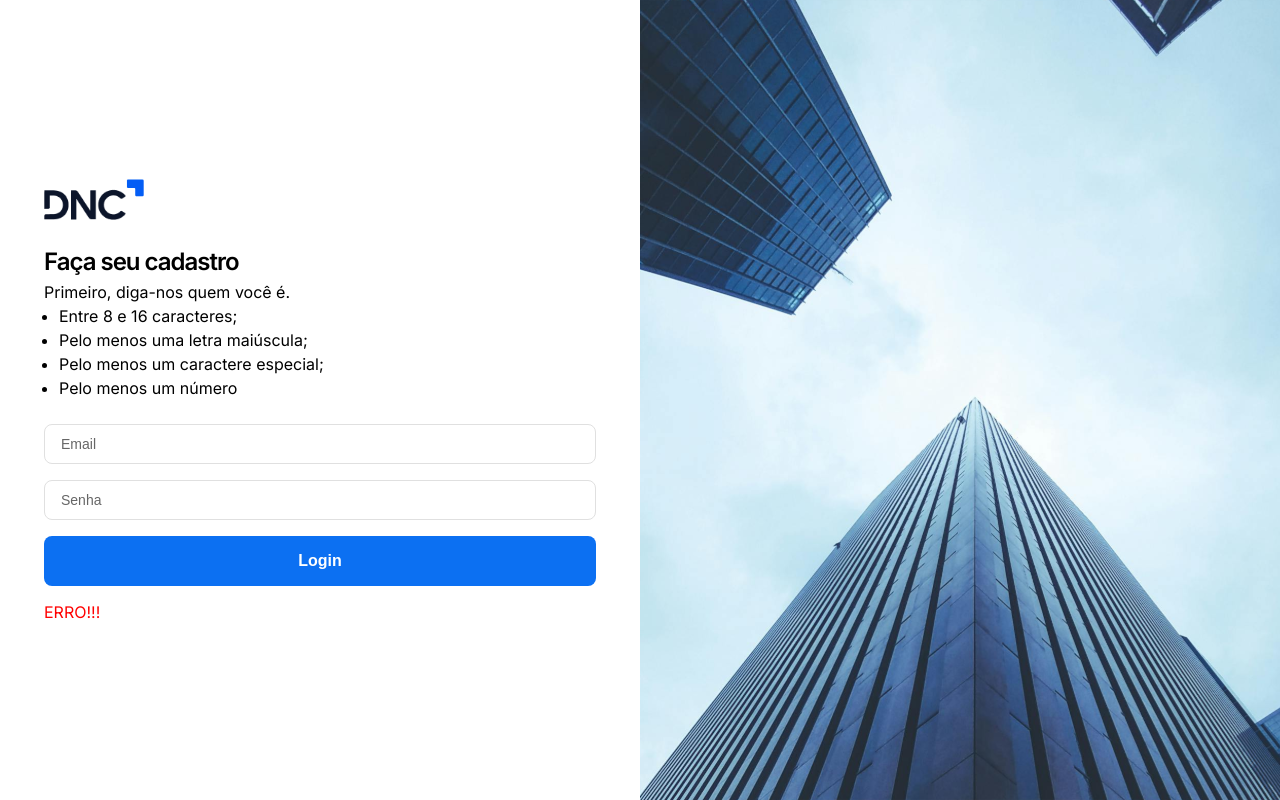
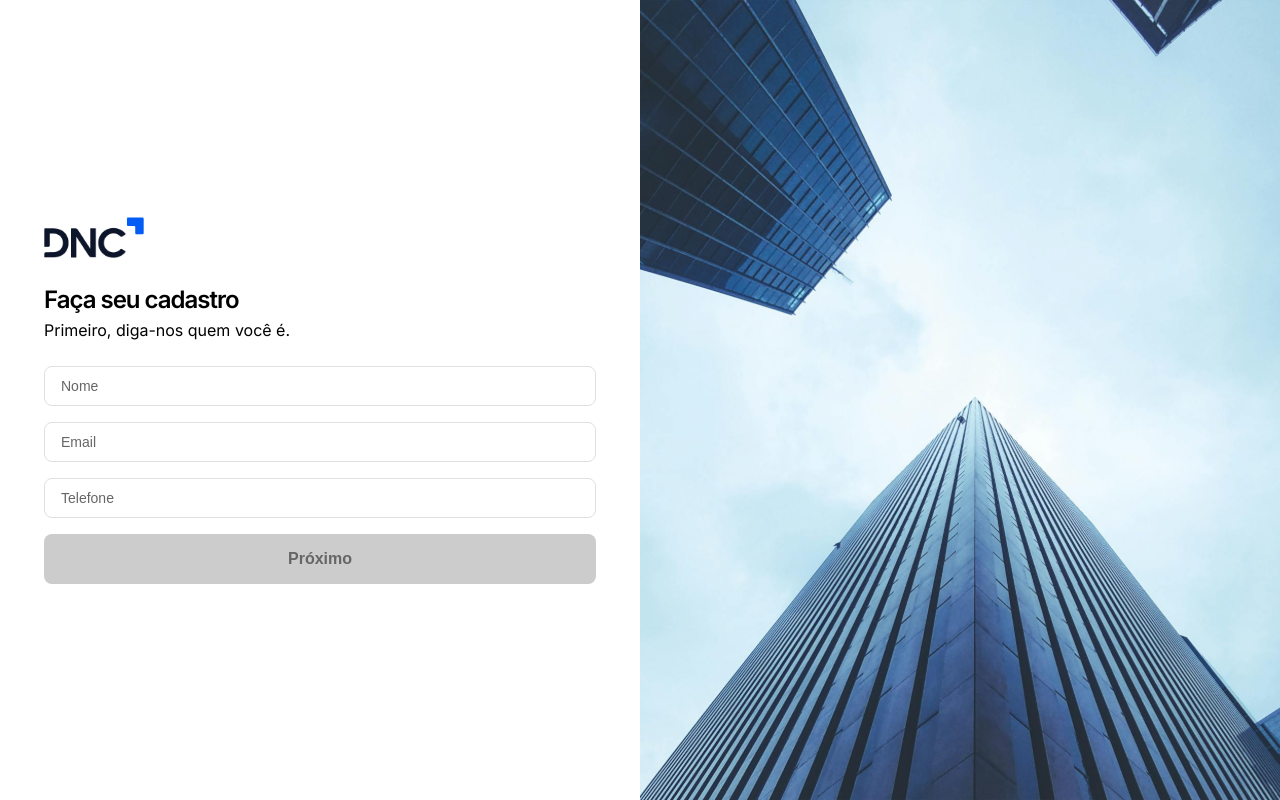
Before and after one commit to dinizgb/dnc-sales-dashboard-gsd, a React (Vite) app: page /cadastro in a window 1280 px wide. Built offline with nearby package versions, Linux system fonts and the light colour scheme.

Commit message:
Feat: Create profile flow

```diff
--- a/package.json
+++ b/package.json
@@ -13,6 +13,7 @@
     "@emotion/react": "^11.11.4",
     "@emotion/styled": "^11.11.5",
     "@mui/material": "^5.16.1",
+    "@reduxjs/toolkit": "^2.2.6",
     "@types/js-cookie": "^3.0.6",
     "@types/styled-components": "^5.1.34",
     "axios": "^1.7.2",
@@ -22,6 +23,7 @@
     "react": "^18.3.1",
     "react-chartjs-2": "^5.2.0",
     "react-dom": "^18.3.1",
+    "react-redux": "^9.1.2",
     "react-router-dom": "^6.24.1",
     "styled-components": "^6.1.11"
   },
--- a/src/hooks/useFormValidation.ts
+++ b/src/hooks/useFormValidation.ts
@@ -17,7 +17,17 @@
         return /\S+@\S+\.\S+/.test(String(formValues[index]))
       }
       if (input.type === 'password') {
-        return String(formValues[index]).length > 7
+        const password = String(value)
+        const hasCorrectLenght = password.length >= 8 && password.length <= 16
+        const hasUppercaseLetter = /[A-Z]/.test(password)
+        const hasSpecialCharacter = /[!@#$%^&*(),.?":{}|<>]/.test(password)
+        const hasNumber = /\d/.test(password)
+        return (
+          hasCorrectLenght &&
+          hasUppercaseLetter &&
+          hasSpecialCharacter &&
+          hasNumber
+        )
       }
       return true
     })
--- a/src/main.tsx
+++ b/src/main.tsx
@@ -3,12 +3,16 @@
 import App from './App.tsx'
 import { GlobalStyle } from './styles/globalStyle.ts'
 import { AppThemeProvider } from './contexts/AppThemeContext.tsx'
+import { Provider } from 'react-redux'
+import store from './redux/index.ts'
 
 ReactDOM.createRoot(document.getElementById('root')!).render(
   <React.StrictMode>
-    <AppThemeProvider>
-      <GlobalStyle />
-      <App />
-    </AppThemeProvider>
+    <Provider store={store}>
+      <AppThemeProvider>
+        <GlobalStyle />
+        <App />
+      </AppThemeProvider>
+    </Provider>
   </React.StrictMode>
 )
--- a/src/pages/Login.tsx
+++ b/src/pages/Login.tsx
@@ -1,3 +1,4 @@
+/* eslint-disable react-hooks/exhaustive-deps */
 import { ChangeEvent, useEffect } from 'react'
 import { useNavigate } from 'react-router-dom'
 import { jwtDecode } from 'jwt-decode'
@@ -22,8 +23,15 @@
 // TYPES
 import { DecodedJWT, MessageProps, LoginData, LoginPostData } from '@/types'
 
+// REDUX
+import { useSelector } from 'react-redux'
+import { RootState } from '@/redux'
+
 function Login() {
   const navigate = useNavigate()
+  const { email, message } = useSelector(
+    (state: RootState) => state.createProfile
+  )
   const inputs = [
     { type: 'email', placeholder: 'Email' },
     { type: 'password', placeholder: 'Senha' },
@@ -34,7 +42,7 @@
   const { formValues, formValid, handleChange } = useFormValidation(inputs)
 
   const handleMessage = (): MessageProps => {
-    if (!error) return { msg: '', type: 'success' }
+    if (!error) return { msg: message ?? '', type: 'success' }
     switch (error) {
       case 401:
         return {
@@ -67,6 +75,12 @@
     }
     if (Cookies.get('Authorization')) navigate('/home')
   }, [data, navigate])
+
+  useEffect(() => {
+    if (email) {
+      handleChange(0, email)
+    }
+  }, [email])
 
   return (
     <>
--- a/src/pages/Registration.tsx
+++ b/src/pages/Registration.tsx
@@ -1,3 +1,8 @@
+/* eslint-disable react-hooks/exhaustive-deps */
+import { ChangeEvent, useEffect } from 'react'
+import { useNavigate } from 'react-router-dom'
+
+// COMPONENTS
 import { Box, Container, Grid } from '@mui/material'
 import {
   BannerImage,
@@ -9,7 +14,75 @@
 } from '@/components'
 import { pxToRem } from '@/utils'
 
+// HOOKS
+import { useFormValidation, usePost } from '@/hooks'
+
+// REDUX
+import { useDispatch, useSelector } from 'react-redux'
+import { RootState } from '@/redux'
+import { setMessage, setProfileData } from '@/redux/slices/createProfile'
+
+// TYPES
+import { CreateProfileData, InputProps } from '@/types'
+
 function Registration() {
+  const dispatch = useDispatch()
+  const navigate = useNavigate()
+  const { email } = useSelector((state: RootState) => state.createProfile)
+  const { data, loading, error, postData } = usePost<string, CreateProfileData>(
+    'profile/create'
+  )
+
+  // FORM STEP1
+  const step1Inputs: InputProps[] = [
+    { name: 'name', type: 'text', placeholder: 'Nome', required: true },
+    { name: 'email', type: 'email', placeholder: 'Email' },
+    { name: 'phone', type: 'tel', placeholder: 'Telefone', required: true },
+  ]
+  const handleStep1 = (e: React.FormEvent) => {
+    e.preventDefault()
+    dispatch(
+      setProfileData({
+        email: String(step1FormValues[1]),
+      })
+    )
+  }
+  const {
+    formValues: step1FormValues,
+    formValid: step1FormValid,
+    handleChange: step1FormHandleChange,
+  } = useFormValidation(step1Inputs)
+
+  // FORM STEP2
+  const step2Inputs: InputProps[] = [{ type: 'password', placeholder: 'Senha' }]
+  const handleStep2 = async (e: React.FormEvent) => {
+    e.preventDefault()
+    await postData({
+      name: String(step1FormValues[0]),
+      email: String(step1FormValues[1]),
+      phone: String(step1FormValues[2]),
+      password: String(step2FormValues[0]),
+    })
+  }
+  const {
+    formValues: step2FormValues,
+    formValid: step2FormValid,
+    handleChange: step2FormHandleChange,
+  } = useFormValidation(step2Inputs)
+
+  const handleStepInputs = email ? step2Inputs : step1Inputs
+
+  useEffect(() => {
+    if (data !== null) {
+      dispatch(setMessage('Usuário criado com sucesso.'))
+      navigate('/')
+    } else if (error) {
+      alert(
+        `Não foi possível realizar a operação. Entre em contato com nosso suporte (${error}).`
+      )
+    }
+  }, [data, error, navigate])
+
   return (
     <>
       <Box>
@@ -25,27 +98,53 @@
                 <Logo height={41} width={100} />
               </Box>
               <Box sx={{ marginBottom: pxToRem(24) }}>
-                <StyledH1>Faça seu cadastro</StyledH1>
-                <StyledP>Primeiro, diga-nos quem você é.</StyledP>
+                <StyledH1>
+                  {email ? 'Defina sua senha' : 'Faça seu cadastro'}
+                </StyledH1>
+                <StyledP>
+                  {' '}
+                  {email
+                    ? 'Sua senha deve ter:'
+                    : 'Primeiro, diga-nos quem você é.'}
+                </StyledP>
+                {email && (
                   <StyledUl>
                     <li>Entre 8 e 16 caracteres;</li>
                     <li>Pelo menos uma letra maiúscula;</li>
                     <li>Pelo menos um caractere especial;</li>
                     <li>Pelo menos um número</li>
                   </StyledUl>
+                )}
               </Box>
               <FormComponent
-                inputs={[
-                  { type: 'email', placeholder: 'Email' },
-                  { type: 'password', placeholder: 'Senha' },
+                inputs={handleStepInputs.map((input, index) => ({
+                  type: input.type,
+                  placeholder: input.placeholder,
+                  value: email
+                    ? step2FormValues[index] || ''
+                    : step1FormValues[index] || '',
+                  onChange: (e: ChangeEvent<HTMLInputElement>) =>
+                    email
+                      ? step2FormHandleChange(
+                          index,
+                          (e.target as HTMLInputElement).value
+                        )
+                      : step1FormHandleChange(
+                          index,
+                          (e.target as HTMLInputElement).value
+                        ),
+                }))}
+                buttons={[
+                  {
+                    className: 'primary',
+                    disabled: email
+                      ? !step2FormValid || loading
+                      : !step1FormValid,
+                    onClick: email ? handleStep2 : handleStep1,
+                    type: 'submit',
+                    children: email ? 'Enviar' : 'Próximo',
+                  },
                 ]}
-                buttons={[
-                  { className: 'primary', type: 'submit', children: 'Login' },
-                ]}
-                message={{
-                  msg: 'ERRO!!!',
-                  type: 'error',
-                }}
               />
             </Container>
           </Grid>
--- /dev/null
+++ b/src/redux/index.ts
@@ -0,0 +1,13 @@
+import { configureStore } from '@reduxjs/toolkit'
+import createProfileReducer from './slices/createProfile'
+
+const store = configureStore({
+  reducer: {
+    createProfile: createProfileReducer,
+  },
+})
+
+export type RootState = ReturnType<typeof store.getState>
+export type AppDispatch = typeof store.dispatch
+
+export default store
--- /dev/null
+++ b/src/redux/slices/createProfile.ts
@@ -0,0 +1,28 @@
+import { createSlice, PayloadAction } from '@reduxjs/toolkit'
+import { CreateProfileData } from '@/types'
+
+const initialState: Omit<CreateProfileData, 'name' | 'phone' | 'password'> = {
+  email: '',
+  message: null,
+}
+
+const profileSlice = createSlice({
+  name: 'profile',
+  initialState,
+  reducers: {
+    setProfileData: (
+      state,
+      action: PayloadAction<
+        Omit<CreateProfileData, 'name' | 'phone' | 'password'>
+      >
+    ) => {
+      state.email = action.payload.email
+    },
+    setMessage: (state, action: PayloadAction<string>) => {
+      state.message = action.payload
+    },
+  },
+})
+
+export const { setProfileData, setMessage } = profileSlice.actions
+export default profileSlice.reducer
```
Also changed, not shown: src/types/profileData.d.ts (+8 -0 lines), 1 other file (tests, documents, lock files or other folders). Lines whose indentation alone changed are shown as unchanged.
